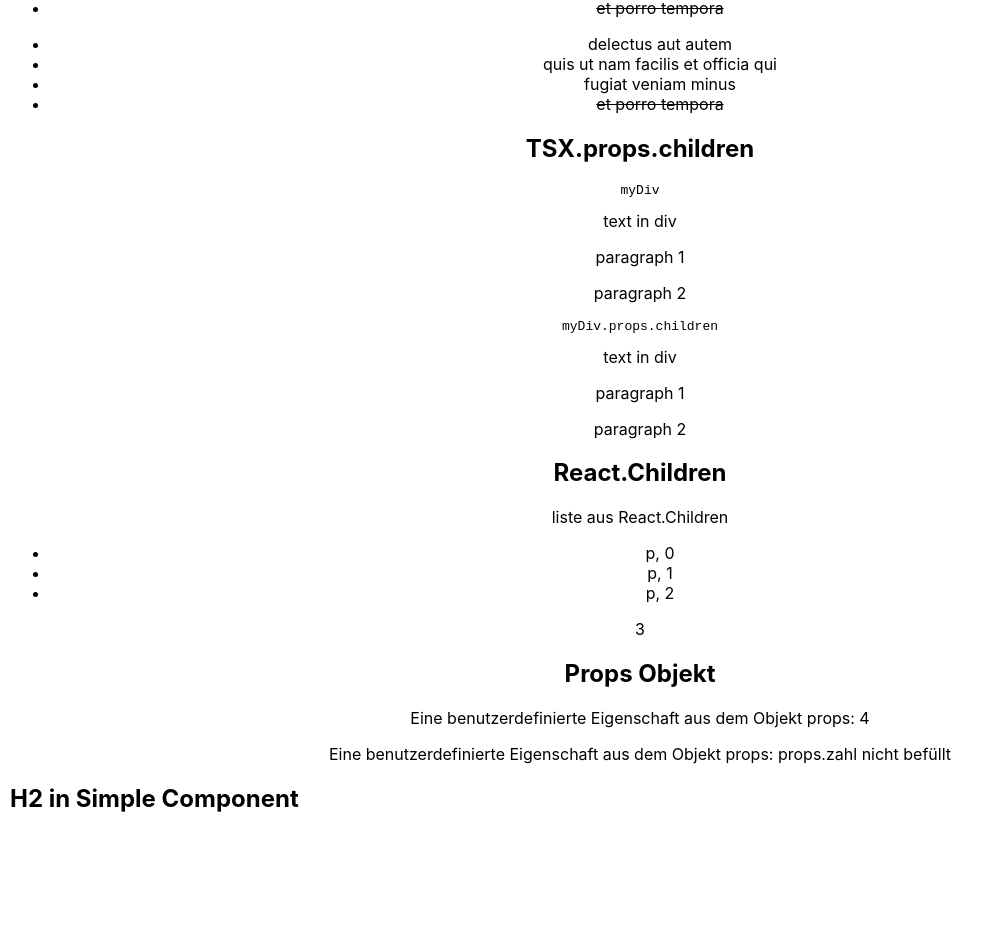
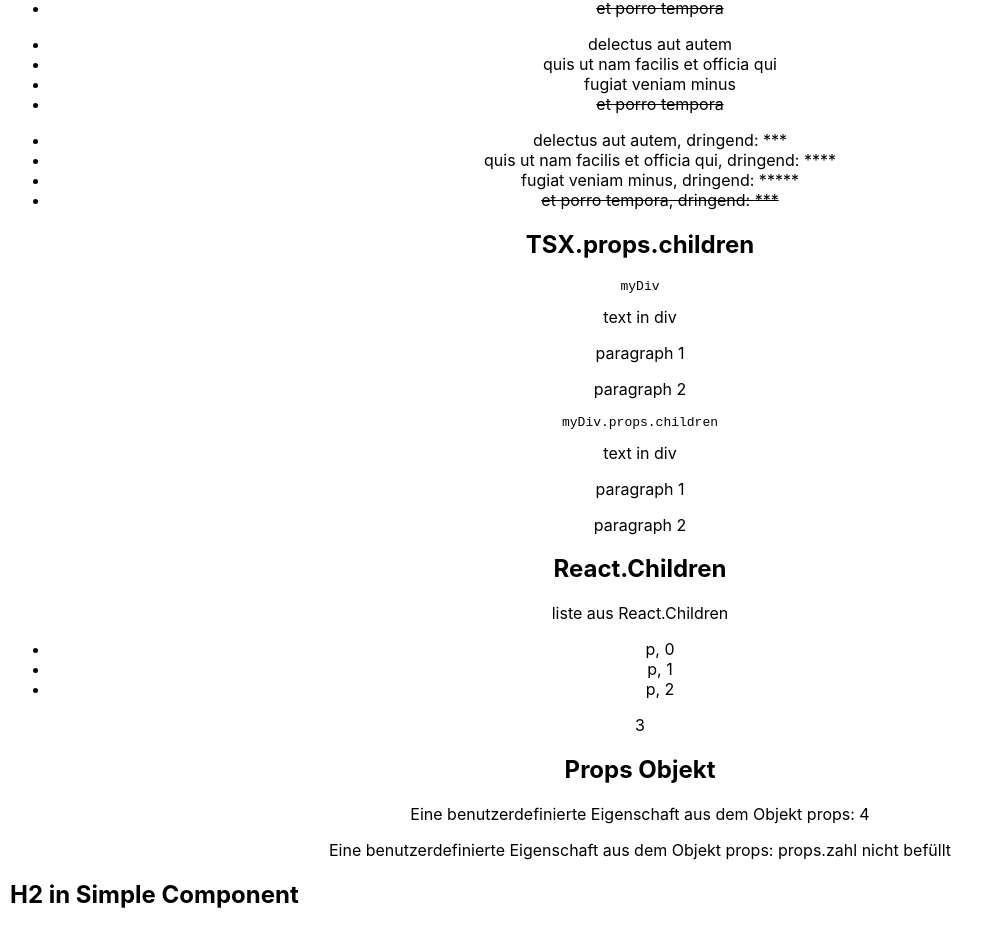
Before and after one commit to ppedvAG/2021-05-20-React-VC, a React (Create React App) app in the folder TRAINER/my-app/: page / in a window 1280 px wide. Shown: the part 1026-1955 px from the top of the page, without its empty margins (0-1003 px from the left). Before the commit the page ends 1859 px from the top, so only its background shows below. Built offline with nearby package versions, Linux system fonts and the light colour scheme.

Commit message:
Rating done

```diff
--- a/TRAINER/my-app/src/Rating.tsx
+++ b/TRAINER/my-app/src/Rating.tsx
@@ -1,4 +1,5 @@
-/* LAB 4
+/*
+LAB 4
 
 Teil 1
 Erstellen Sie eine Komponente Rating. Diese rendert Sterne 4: '*'. ('*'.repeat(4))
@@ -10,3 +11,9 @@ Todos bekommen Eigenschaft Rating, wo mit einem Number definiert ist, wie wichti
 Diese Number wird für die neu erstellte Komponente Rating genutzt.
 
 */
+
+export default function Rating(props: { starsNumber: number; }) {
+    return(
+        <span>{'*'.repeat(props.starsNumber)}</span>
+    )
+}
--- a/TRAINER/my-app/src/TodosList.tsx
+++ b/TRAINER/my-app/src/TodosList.tsx
@@ -8,6 +8,7 @@ Wenn ein Todo completed ist, dann ist es in der Liste durchgestrichen.
 Die Linie (line-through) wird durch eine CSS-Klasse hinzugewiesen.
 */
 
+import Rating from './Rating';
 import './TodosList.css';
 
 function TodosList() {
@@ -17,25 +18,30 @@ function TodosList() {
             userId: 1,
             id: 1,
             title: "delectus aut autem",
-            completed: false
+            completed: false,
+            rating: 3
+
         },
         {
             userId: 1,
             id: 2,
             title: "quis ut nam facilis et officia qui",
-            completed: false
+            completed: false,
+            rating: 4
         },
         {
             userId: 1,
             id: 3,
             title: "fugiat veniam minus",
-            completed: false
+            completed: false,
+            rating: 5
         },
         {
             userId: 1,
             id: 4,
             title: "et porro tempora",
-            completed: true
+            completed: true,
+            rating: 3
         }
     ]
 
@@ -58,6 +64,15 @@ function TodosList() {
                     <li key={todo.id} className={todo.completed ? 'durchgestrichen' : ''}>{todo.title}</li>
                 ))}
             </ul>
+
+
+            {/* Ergänzung mit Rating im M004 */}
+            <ul>
+                {todos.map(todo => (
+                    <li key={todo.id} className={todo.completed ? 'durchgestrichen' : ''}>{todo.title}, dringend: <Rating starsNumber={todo.rating}/></li>
+                ))}
+            </ul>
+
         </>
     )
 }
```
Also changed, not shown: 1 other file (tests, documents, lock files or other folders).
